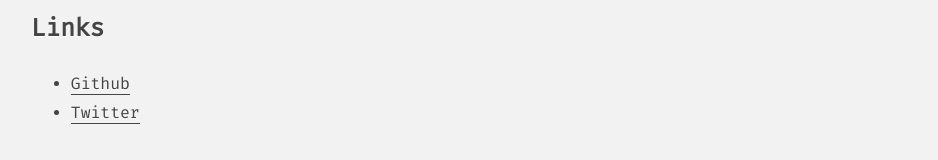
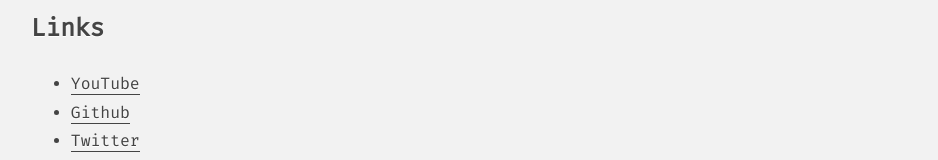
Before and after one commit to mazylol/mazylol.com, a SvelteKit app: page / in a window 1280 px wide. Shown: the part 1237-1397 px from the top of the page, without its empty margins (142-1080 px from the left). Built offline with nearby package versions, Linux system fonts and the light colour scheme.

Commit message:
added youtube channel to links

```diff
--- a/src/routes/+page.svelte
+++ b/src/routes/+page.svelte
@@ -88,6 +88,7 @@
 <section>
 	<h2>Links</h2>
 	<ul>
+        <li><a href="https://youtube.com/@bitwhyze">YouTube</a></li>
 		<li><a href="https://github.com/mazylol">Github</a></li>
 		<li><a href="https://twitter.com/mazylol">Twitter</a></li>
 	</ul>
```
